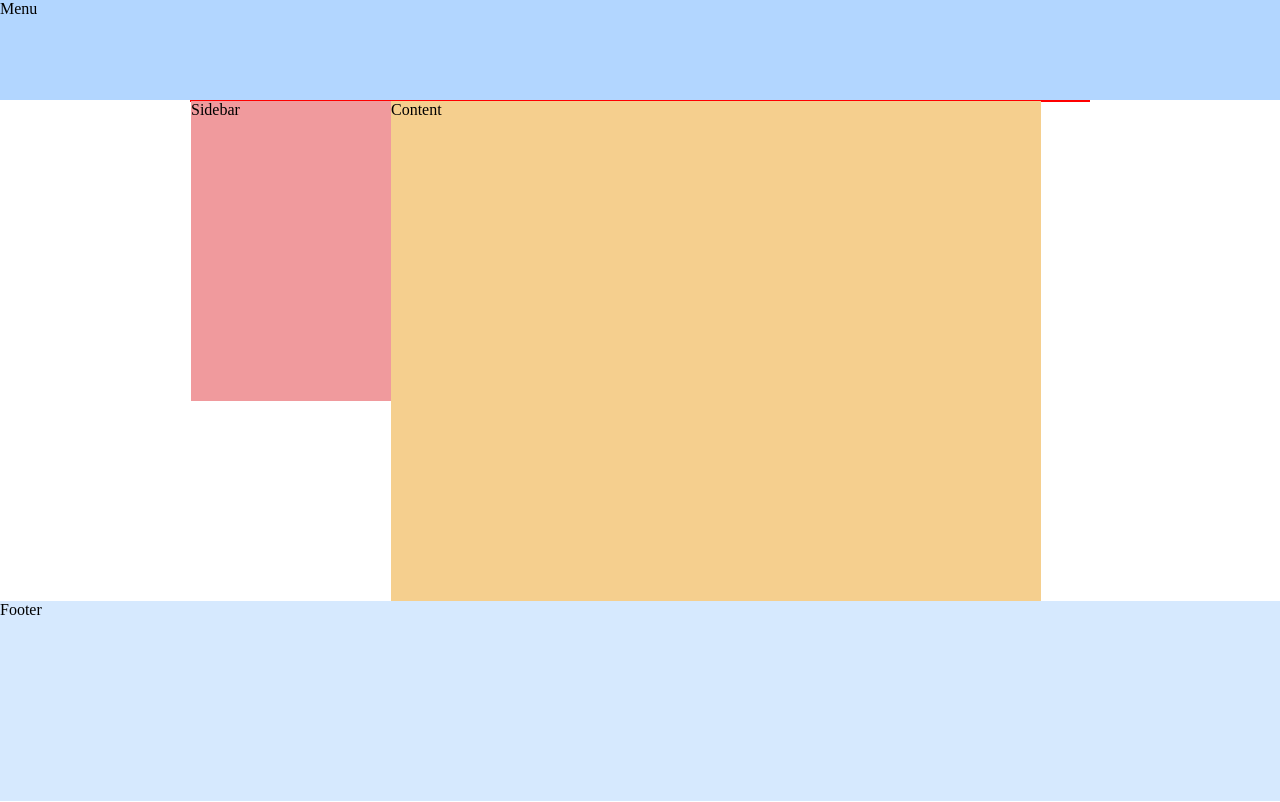
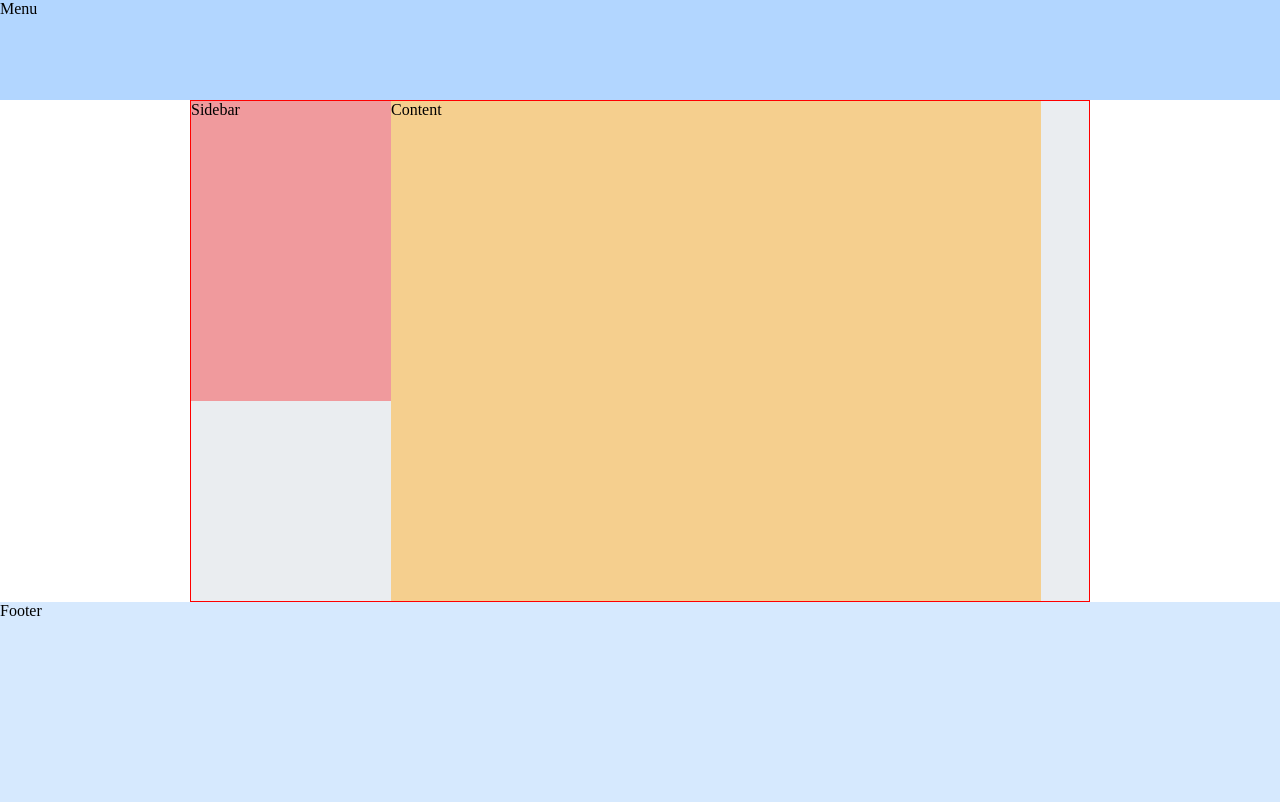
Before and after one commit to nightcn/topJourney, a plain HTML site: page iis/floats/floats.html in a window 1280 px wide. Drawn offline with Linux system fonts and the light colour scheme.

Commit message:
Clearing floats with parent element
Add 'overflow: hidden' to the parent element
in order to restore height to the floating layout

```diff
--- a/iis/floats/styles.css
+++ b/iis/floats/styles.css
@@ -5,6 +5,8 @@
 }
 
 .page {
+  overflow: hidden;
+  background-color: #eaedf0;
   width: 900px;
   margin: 0 auto;
   border: 1px solid red;
```
